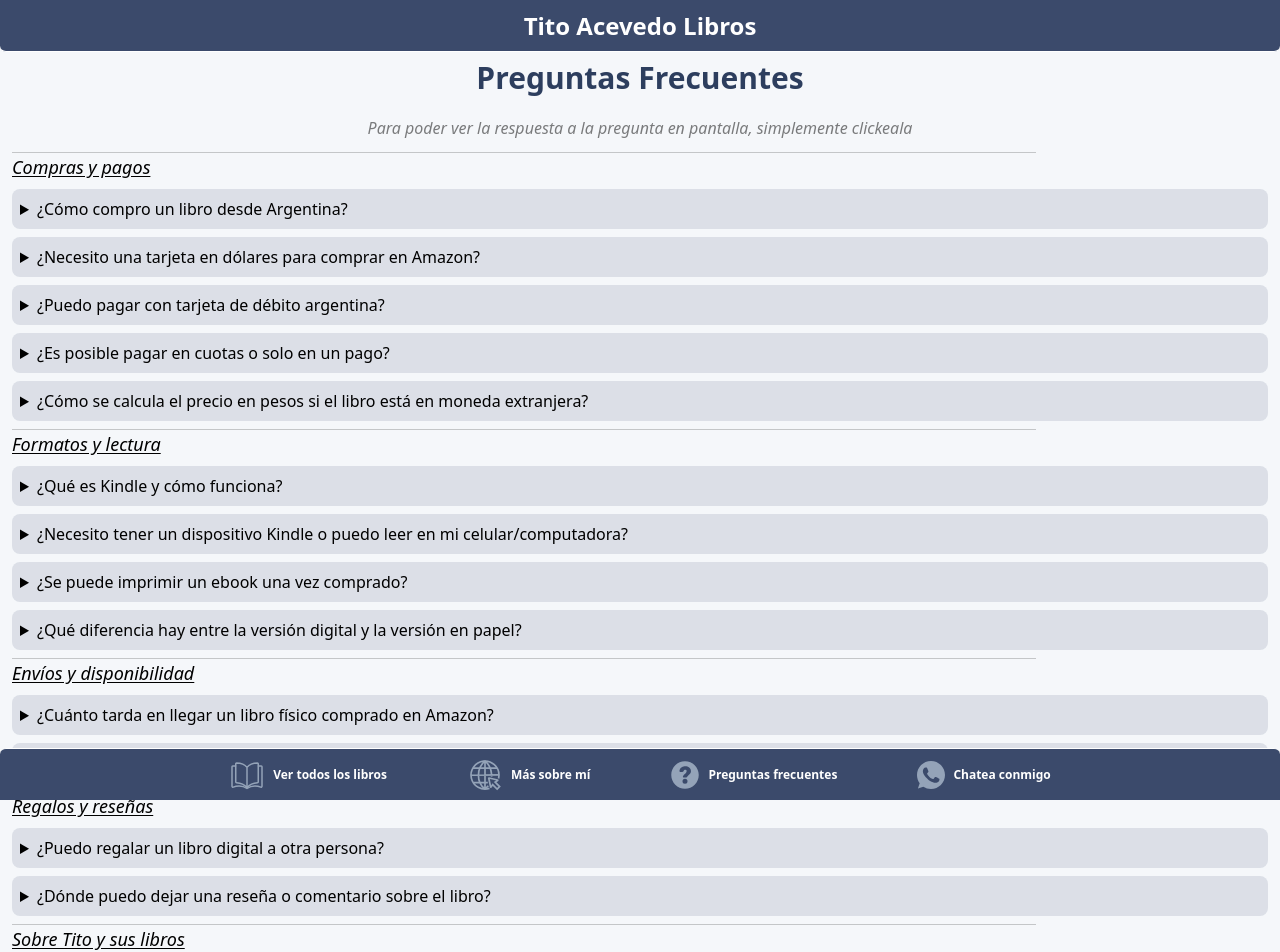
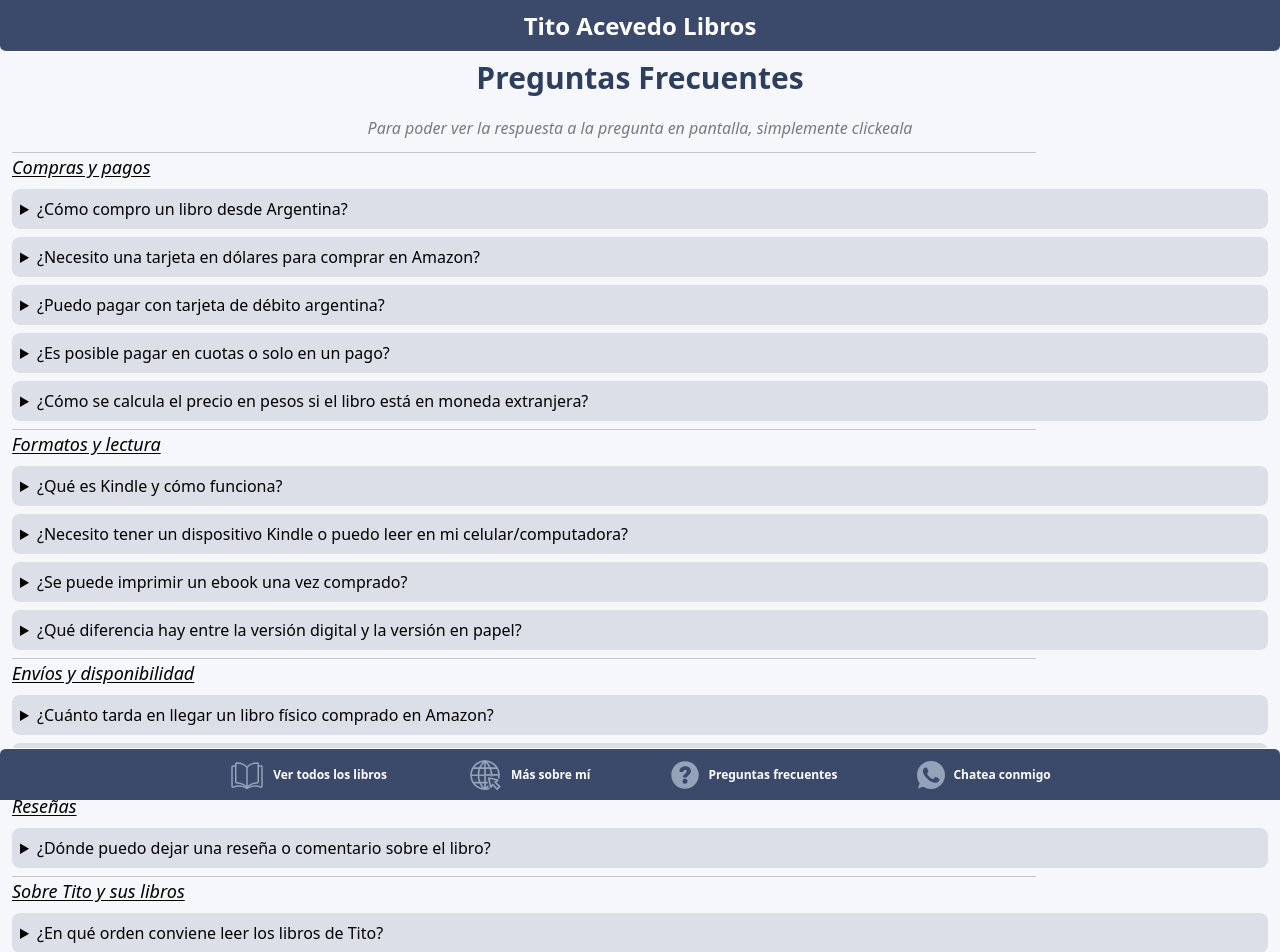
Before and after one commit to acolote1998/libros-tito-acevedo, a React (Vite) app: page /faq in a window 1280 px wide. Shown: the top 952 px of the page. Built offline with nearby package versions, Linux system fonts and the light colour scheme.

Commit message:
¿Dónde puedo dejar una reseña o comentario sobre el libro?

```diff
--- a/src/routes/faq/index.tsx
+++ b/src/routes/faq/index.tsx
@@ -89,17 +89,11 @@ Versión Impresa: Producto físico, ideal para coleccionistas y amantes del libr
         />
       </div>
       <hr className="w-[80vw] opacity-20" />
-      <h2 className="text-lg italic underline underline-offset-2">
-        Regalos y reseñas
-      </h2>
+      <h2 className="text-lg italic underline underline-offset-2">Reseñas</h2>
       <div>
         <FaqItem
-          questionTitle="¿Puedo regalar un libro digital a otra persona?"
-          questionAnswer="Test"
-        />
-        <FaqItem
           questionTitle="¿Dónde puedo dejar una reseña o comentario sobre el libro?"
-          questionAnswer="Test"
+          questionAnswer="¡Las reseñas son extremadamente valiosas para apoyar al autor! Podes (y te alentamos a) dejar tu opinión en la página del libro en Amazon. Baja hasta la sección 'Valoraciones y reseñas' y hacé clic en 'Escribir una reseña'. Tu experiencia ayuda a otros lectores a descubrir estas historias."
         />
       </div>
       <hr className="w-[80vw] opacity-20" />
```
